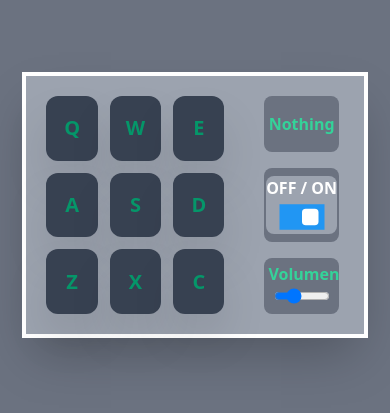
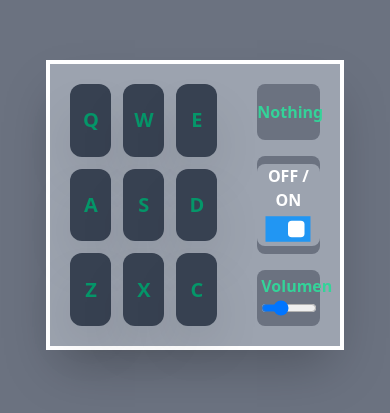
Before and after one commit to Trefu/drum-machine, a React (Create React App) app: page / in a window 390 px wide. Shown: the part 217-630 px from the top of the page. Built offline with nearby package versions, Linux system fonts and the light colour scheme.

Commit message:
ready for vercel2

```diff
--- a/src/components/Display.jsx
+++ b/src/components/Display.jsx
@@ -6,11 +6,11 @@ export const Display = ({ volume, setVolume, power, setPower, actualSound }) =>
         setPower(!power)
     }
     return (
-        <div id='display' className={`w-1/4 flex flex-col justify-between space-y-4 bg-gray-400 text-center text-green-400 font-bold `}>
+        <div id='display' className={`w-1/4  flex flex-col justify-between space-y-4 bg-gray-400 text-center text-green-400 font-bold `}>
             <div className={`bg-gray-500 py-4 rounded-lg`}>
                 <p> {actualSound}</p>
             </div>
-            <div className={`flex justify-center bg-gray-500 py-2 mt-4 rounded-lg`}>
+            <div className={`flex justify-center bg-gray-500 py-2  mt-4 rounded-lg`}>
                 <div className='rounded-lg  flex flex-col justify-center items-center bg-gray-400 text-white'>
                     <p>OFF / ON</p>
                     <label className="switch transform scale-75 md:scale-100">
@@ -22,7 +22,7 @@ export const Display = ({ volume, setVolume, power, setPower, actualSound }) =>
             </div>
             <div className="volumen-slider p-1  mt-auto rounded-lg bg-gray-500  ">
                 <p>Volumen</p>
-                <input className='w-14' max='1' min='0' step='0.1' type="range" value={volume} onChange={handleRangeChange} />
+                <input className='w-14 md:w-28' max='1' min='0' step='0.1' type="range" value={volume} onChange={handleRangeChange} />
             </div>
         </div>
     )
--- a/src/components/DrumPad.jsx
+++ b/src/components/DrumPad.jsx
@@ -39,7 +39,7 @@ export const DrumPad = ({ volume, power, sound, setActualSound }) => {
     return (
         <>
             {/*   //DRUMPAD ELEMENT */}
-            <button onClick={handleClick} id={sound.id} className={`rounded-xl drum-pad bg-gray-700 p-4 md:p-10 font-bold text-xl text-green-600 active:text-green-400 shadow-2xl`}>
+            <button onClick={handleClick} id={sound.id} className={`rounded-xl drum-pad bg-gray-700 p-2 md:p-10 font-bold text-xl text-green-600 active:text-green-400 shadow-2xl`}>
                 {sound.keyTrigger}
                 <audio preload='auto' id={`${sound.keyTrigger}`} className='clip bg-red-300 w-1' src={`${sound.url}`}></audio>
             </button>
--- a/src/containers/DrumPads.jsx
+++ b/src/containers/DrumPads.jsx
@@ -60,7 +60,7 @@ export const Drumpads = ({ volume, power, setActualSound }) => {
 
     return (
 
-        <div className={`gap-3 mr-10  bg-gray-400 grid grid-cols-3`}>
+        <div className={`w-full gap-3 mr-10  bg-gray-400 grid grid-cols-3`}>
             {sounds.map((s, i) => <DrumPad volume={volume} power={power} key={i} sound={s} setActualSound={setActualSound} />)}
 
         </div>
```
